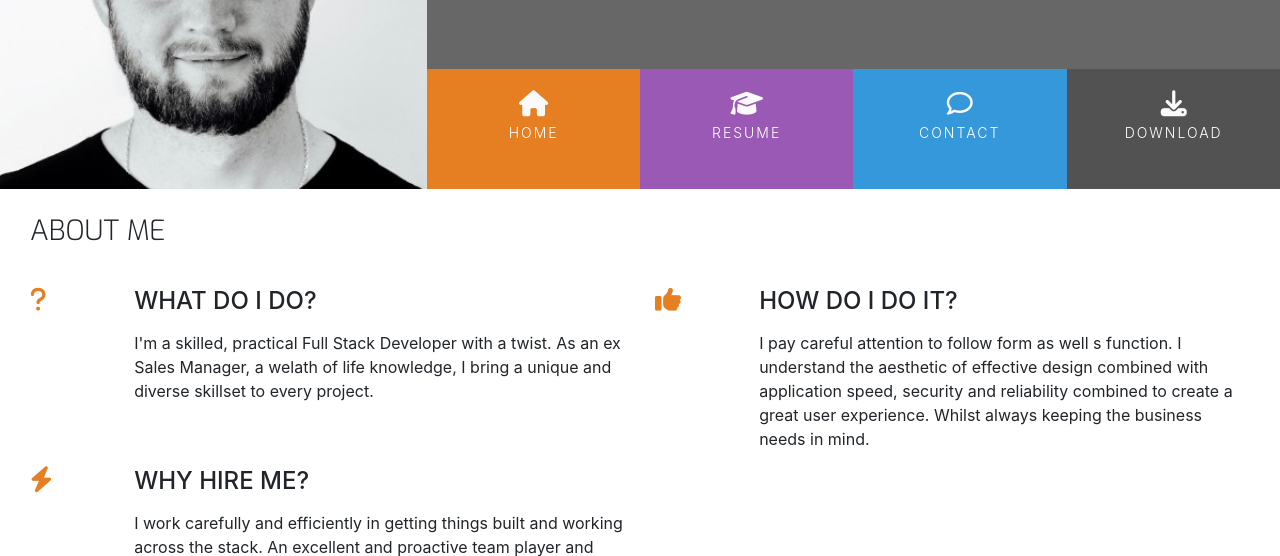
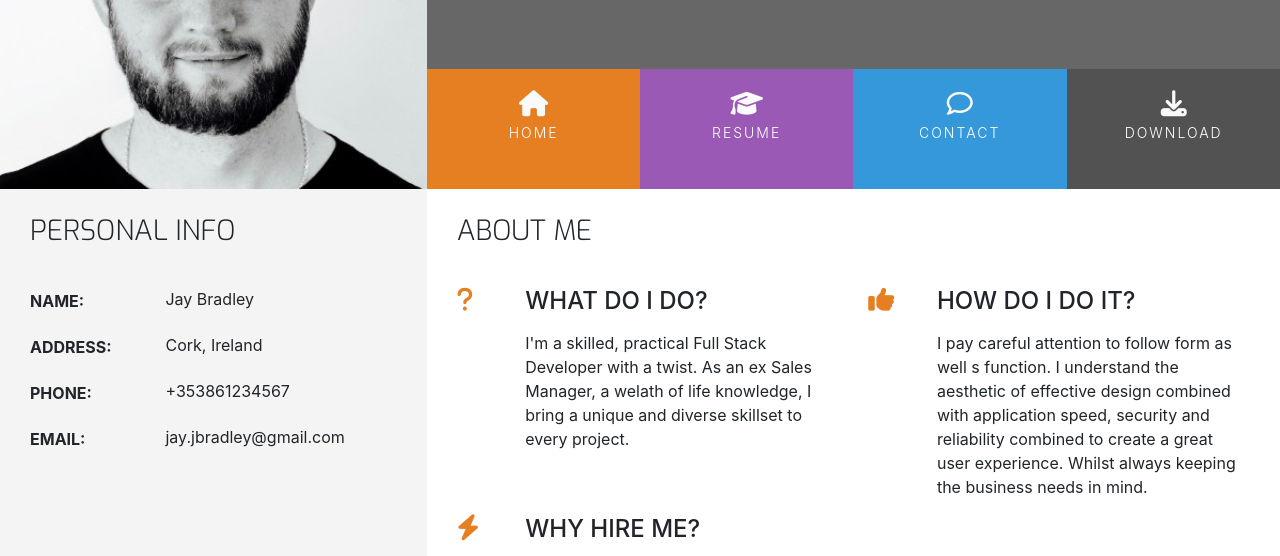
Before and after one commit to LogisticBravo/My-Resume, a plain HTML site: page index.html in a window 1280 px wide. Shown: the part 180-736 px from the top of the page. Drawn offline with nearby package versions, Linux system fonts and the light colour scheme.

Commit message:
styled personal info

```diff
--- a/assets/css/style.css
+++ b/assets/css/style.css
@@ -8,6 +8,10 @@
 
 .bg-color-three-reasons {
     background-color: #fff;
+}
+
+.bg-color-personal-info {
+    background-color: #f4f4f4;
 }
 
 .ui-menu-color-home {
@@ -213,3 +217,38 @@ footer {
 .three-reasons-heading {
     margin-bottom: 15px;
 }
+
+/* -------- Personal Info ------ */
+
+.personal-info-item {
+    margin-bottom: 20px;
+    display: block;
+    clear: both;
+}
+
+.personal-info-item .key,
+.personal-info-item .value {
+    padding-right: 8px;
+    display: inline-block;
+}
+
+.personal-info-item .key p,
+.personal-info-item .value p {
+    margin: 0;
+}
+
+.personal-info-item .key {
+    width: 30%;
+    margin-right: 21px;
+    padding-top: 2px;
+    vertical-align: top;
+}
+
+.personal-info-item .key p {
+    font-weight: 700;
+}
+
+.personal-info-item .value {
+    position: relative;
+    width: 60%;
+}
--- a/index.html
+++ b/index.html
@@ -78,7 +78,62 @@
       </div>
     </header>
     <section class="container-fluid">
-      <div class="row row-table">
+      <div class="row">
+        <div class="col-md-4 bg-color-personal-info section-column">
+            <div class="row">
+                <div class="col-12">
+                    <h3 class="section-heading uppercase">Personal Info</h3>
+                </div>
+            </div>
+            <div class="personal-info-item">
+                <div class="key">
+                    <p class="uppercase">
+                        Name:
+                    </p>
+                </div>
+                <div class="value">
+                    <p>
+                    Jay Bradley
+                    </p>
+                </div>
+            </div>
+            <div class="personal-info-item">
+                <div class="key">
+                    <p class="uppercase">
+                        Address:
+                    </p>
+                </div>
+                <div class="value">
+                    <p>
+                    Cork, Ireland
+                    </p>
+                </div>
+            </div>
+            <div class="personal-info-item">
+                <div class="key">
+                    <p class="uppercase">
+                        Phone:
+                    </p>
+                </div>
+                <div class="value">
+                    <p>
+                    +353861234567
+                    </p>
+                </div>
+            </div>
+            <div class="personal-info-item">
+                <div class="key">
+                    <p class="uppercase">
+                        Email:
+                    </p>
+                </div>
+                <div class="value">
+                    <p>
+                    jay.jbradley@gmail.com
+                    </p>
+                </div>
+            </div>
+        </div>
         <div class="col-md-8 bg-color-three-reasons section-column">
           <div class="row">
             <div class="col">
```
